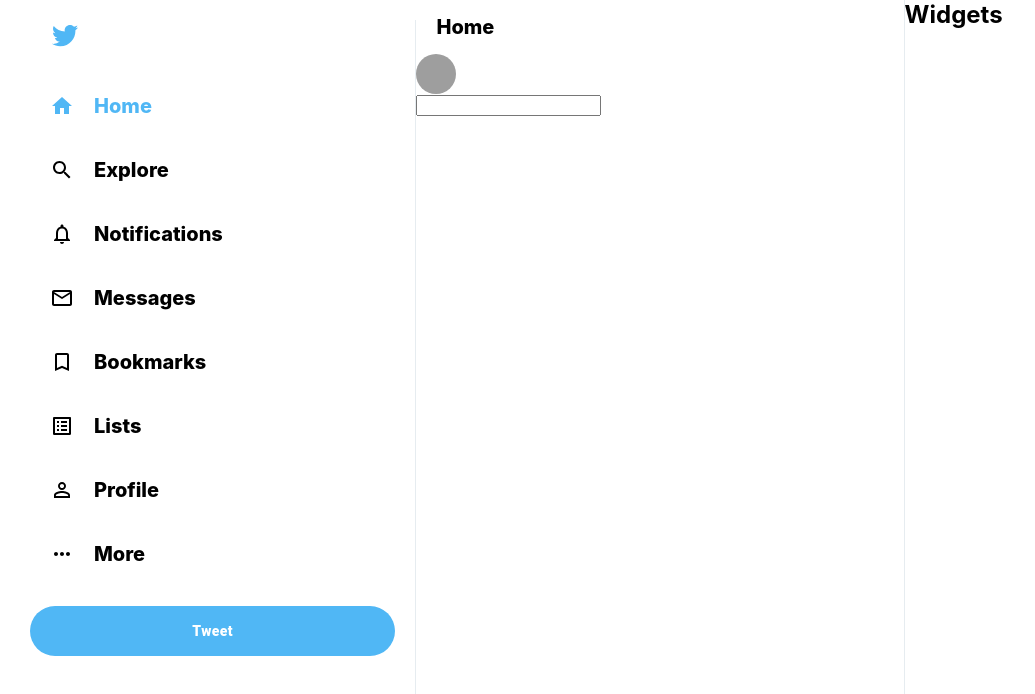
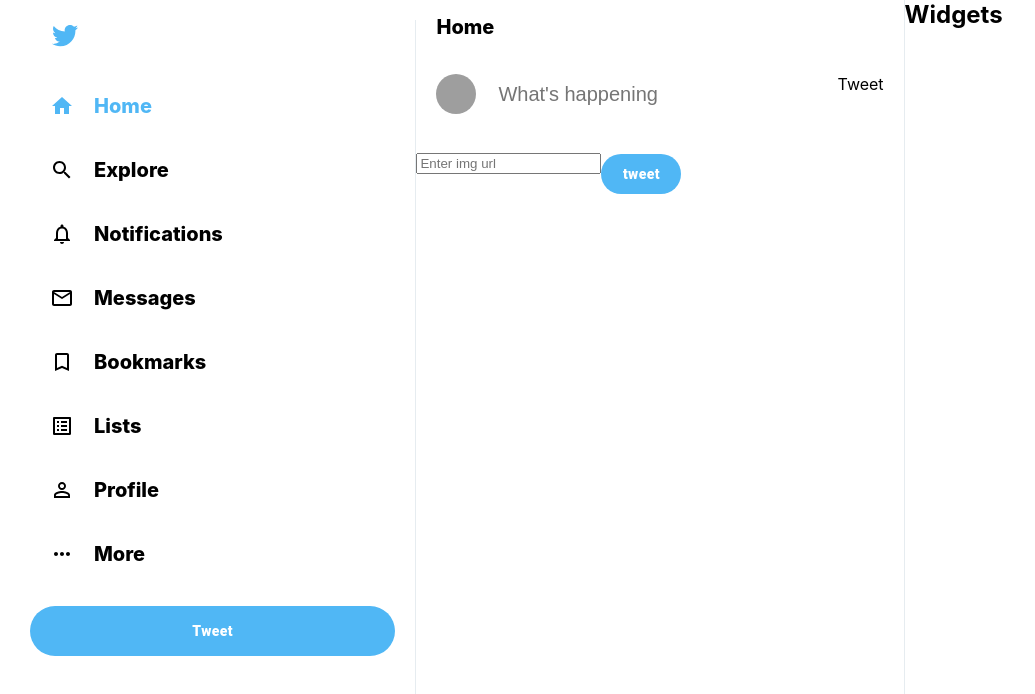
Before and after one commit to sanjaysj6282/twitter-clone, a React (Create React App) app: page / in a window 1280 px wide. Shown: the top 694 px of the page, without its empty margins (0-1035 px from the left). Built offline with nearby package versions, Linux system fonts and the light colour scheme; grey boxes are pictures that could not be loaded.

Commit message:
tweetbox

```diff
--- a/src/TweetBox.css
+++ b/src/TweetBox.css
@@ -0,0 +1,40 @@
+.tweetBox {
+    padding-bottom: 10px;
+    border-bottom: 8px solid var(--twitter-background);
+    padding-right: 10px;
+  }
+
+.tweetBox > form {
+    display: flex;
+    flex-direction: column;
+}
+
+.tweetBox__input {
+    padding: 20px;
+    display: flex;
+}
+
+.tweetBox__input > input {
+    flex: 1;
+    margin-left: 20px;
+    font-size: 20px;
+    border: none;
+}
+
+.tweetBox__imageInput {
+    border: none;
+    padding: 10px;
+}
+
+.tweetBox__tweetButton {
+    background-color: var(--twitter-color) !important;
+    border: none !important;
+    color: white !important;
+    font-weight: 900 !important;
+    text-transform: inherit !important;
+    border-radius: 30px !important;
+    width: 80px;
+    height: 40px !important;
+    margin-top: 20px !important;
+    margin-left: auto !important;
+}
--- a/src/TweetBox.js
+++ b/src/TweetBox.js
@@ -1,18 +1,22 @@
 import React from 'react'
 import "./TweetBox.css"
 import {Avatar, Button} from '@mui/material';
+// import db from "./firebase";
 
 function TweetBox() {
   return (
     <div className="tweetbox">
         <form >
             <div className="tweetBox__input">
-               <Avatar src="mypic.jpg"></Avatar>
-               <input type="Whats happening" />
+            <Avatar src="https://kajabi-storefronts-production.global.ssl.fastly.net/kajabi-storefronts-production/themes/284832/settings_images/rLlCifhXRJiT0RoN2FjK_Logo_roundbackground_black.png" />
+               <input placeholder="What's happening" type="text"/>Tweet
             </div>
+            <input placeholder='Enter img url' type="text"/>
+
+            <Button className='tweetBox__tweetButton'>tweet</Button>
         </form>
     </div>
-  )
+  );
 }
 
-export default TweetBox
+export default TweetBox;
```
